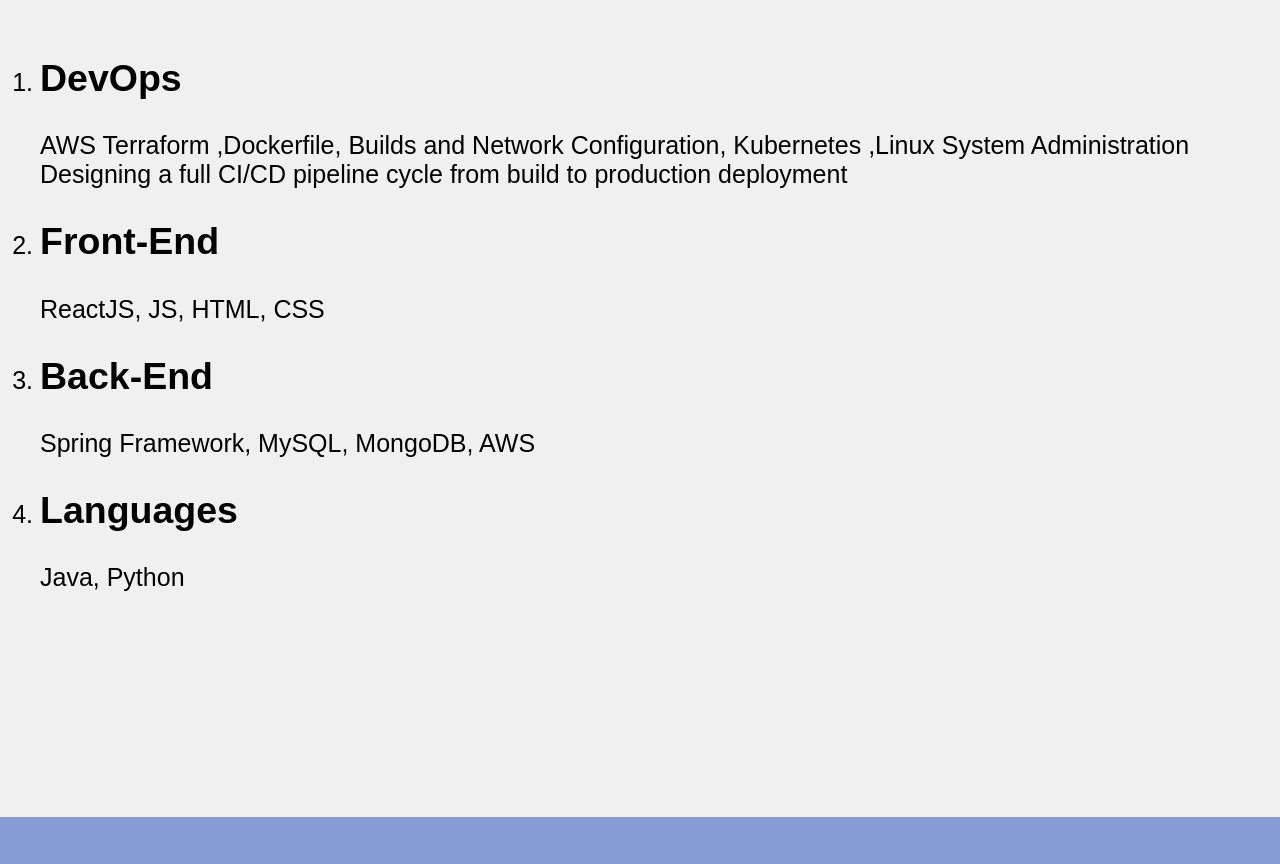
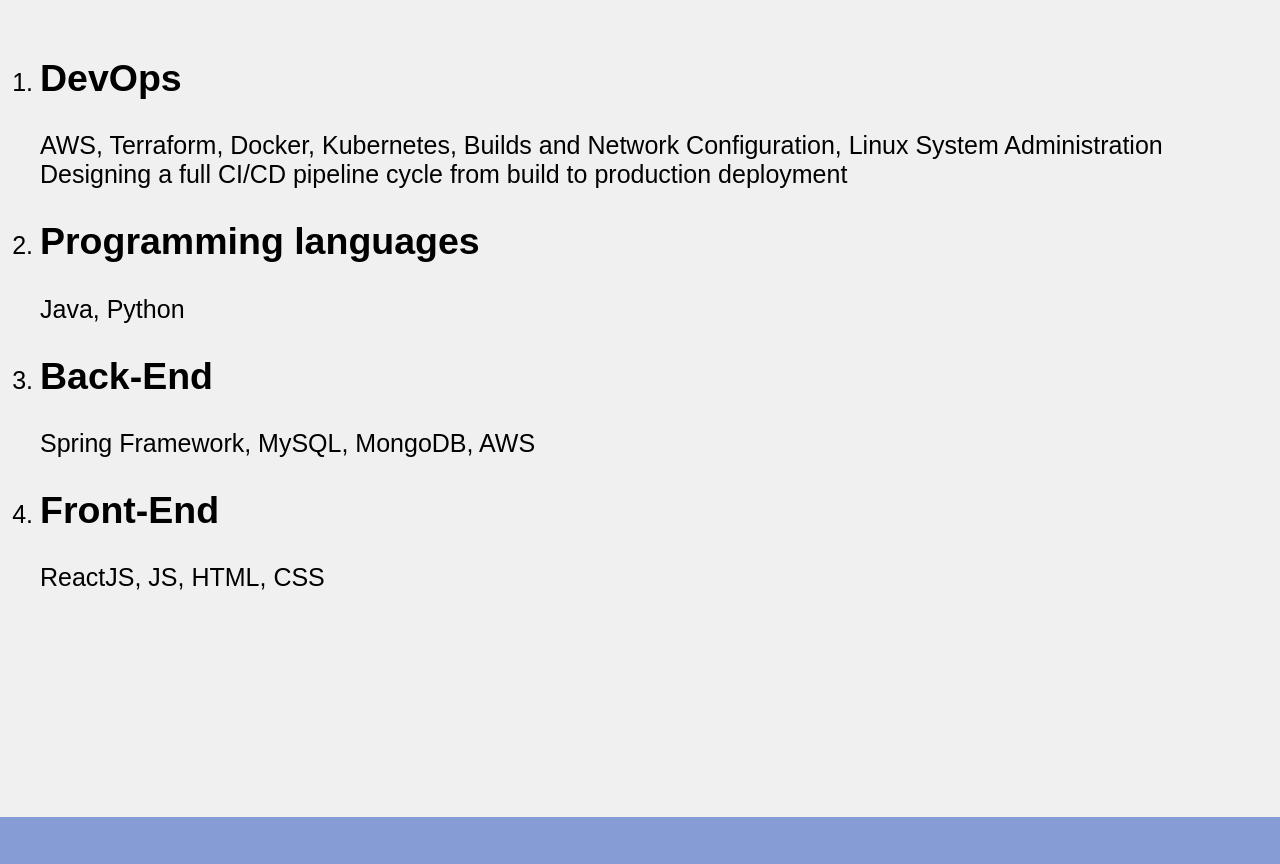
Before and after one commit to banigoden/My_second_resume, a React (Create React App) app: page / in a window 1280 px wide. Shown: the part 1260-2124 px from the top of the page. Built offline with nearby package versions, Linux system fonts and the light colour scheme.

Commit message:
fixed text

```diff
--- a/src/pages/Home.js
+++ b/src/pages/Home.js
@@ -77,9 +77,19 @@ function Home() {
         <li className="item">
             <h2> DevOps</h2>
             <span>
-            AWS Terraform ,Dockerfile, Builds and Network Configuration,
-            Kubernetes ,Linux System Administration
+            AWS, Terraform, Docker, Kubernetes, Builds and Network Configuration,
+            Linux System Administration
             Designing a full CI/CD pipeline cycle from build to production deployment
+            </span>
+          </li>
+          <li className="item">
+            <h2>Programming languages</h2>
+            <span> Java, Python</span>
+          </li>
+          <li className="item">
+            <h2>Back-End</h2>
+            <span>
+               Spring Framework, MySQL, MongoDB, AWS
             </span>
           </li>
           <li className="item">
@@ -88,16 +98,6 @@ function Home() {
               ReactJS, JS, HTML, CSS
             </span>
           </li>
-          <li className="item">
-            <h2>Back-End</h2>
-            <span>
-               Spring Framework, MySQL, MongoDB, AWS
-            </span>
-          </li>
-          <li className="item">
-            <h2>Languages</h2>
-            <span> Java, Python</span>
-          </li>
         </ol>
       </div>
     </div>
```
